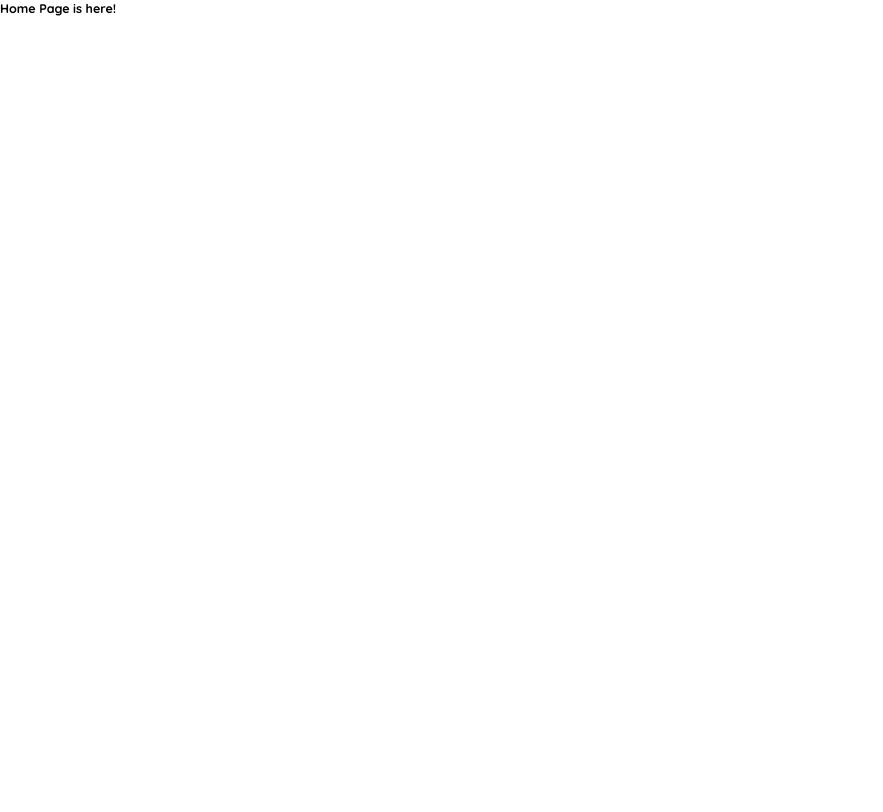
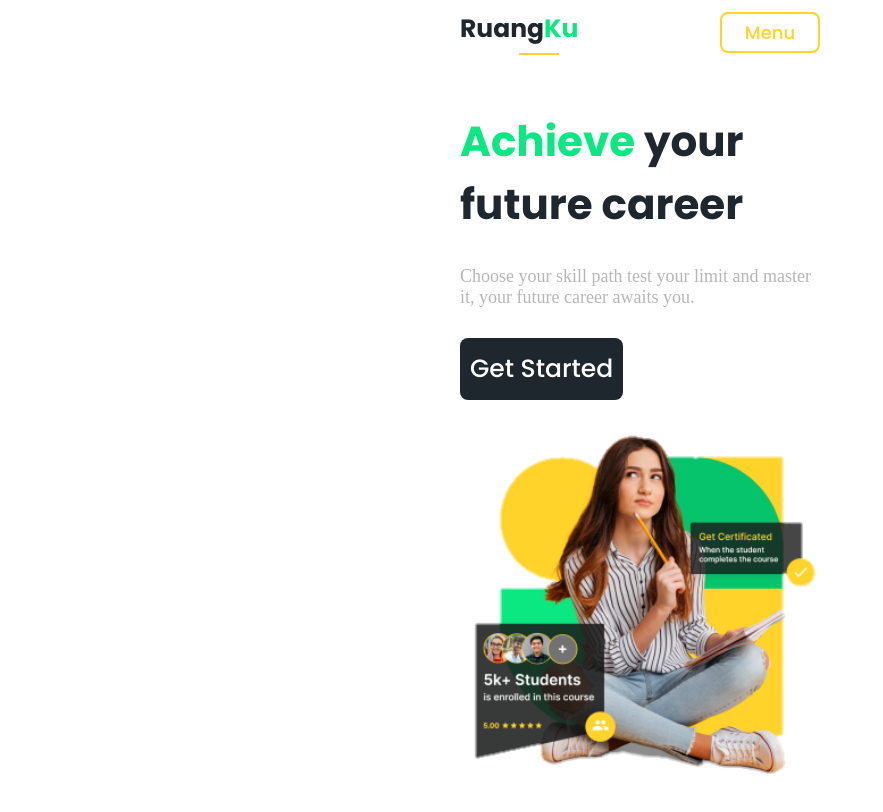
Before and after one commit to edmilson-dk/ruangku, a React (Create React App) app: page / in a window 1280 px wide. Shown: the top 812 px of the page, without its empty margins (0-883 px from the left). Built offline with nearby package versions, Linux system fonts and the light colour scheme; the HTML template or start-up script is replaced by a standard one.

Commit message:
feat: new section created

```diff
--- a/public/index.html
+++ b/public/index.html
@@ -5,8 +5,7 @@
     <link rel="icon" href="%PUBLIC_URL%/favicon.ico" />
     <meta name="viewport" content="width=device-width, initial-scale=1" />
     <meta name="theme-color" content="#000000" />
-    <link rel="preconnect" href="https://fonts.gstatic.com">
-<link href="https://fonts.googleapis.com/css2?family=Quicksand:wght@400;600;700&display=swap" rel="stylesheet">
+    <link href="https://fonts.googleapis.com/css2?family=Poppins:wght@300;400;500;700;800;900&display=swap" rel="stylesheet">
     <title>RuangKu</title>
   </head>
   <body>
--- /dev/null
+++ b/src/Components/Banner/index.js
@@ -0,0 +1,37 @@
+import Container from '../../styles/container';
+import backgroundImage from '../../assets/images/background-ruangku.png';
+
+import {
+  BannerWrapper,
+  BannerContainer,
+  BannerContent,
+  BannerTitle,
+  BannerText,
+  BannerButton,
+  BannerImage,
+} from './styles';
+
+function Banner() {
+  return (
+    <BannerWrapper>
+      <Container>
+        <BannerContainer>
+          <BannerContent>
+            <BannerTitle>
+              <span>Achieve</span> your future  career
+            </BannerTitle>
+            <BannerText>
+              Choose your skill path test your limit and master it, your future career awaits you.
+            </BannerText>
+            <BannerButton>Get Started</BannerButton>
+          </BannerContent>
+          <BannerImage>
+            <img src={backgroundImage} alt="Ruangku"/>
+          </BannerImage>
+        </BannerContainer>
+      </Container>
+    </BannerWrapper>
+  );
+}
+
+export default Banner;
--- /dev/null
+++ b/src/Components/Banner/styles.js
@@ -0,0 +1,66 @@
+import styled from 'styled-components';
+
+export const BannerWrapper = styled.section`
+  width: 100%;
+  padding: 4rem 0;
+  background: ${({ theme }) => theme.colors.white};
+`;
+
+export const BannerContainer = styled.article`
+  width: 100%;
+  display: grid;
+  grid-template-columns: auto;
+  justify-content: center;
+  align-items: center;
+  grid-gap: 3rem;
+`;
+
+export const BannerContent = styled.div`
+  display: flex;
+  flex-direction: column;
+  justify-content: center;
+  align-items: flex-start;
+`;
+
+export const BannerTitle = styled.h1`
+  font-size: ${({ theme }) => theme.fontSizes.mobile.lg};
+  color: ${({ theme }) => theme.colors.dark};
+  font-weight: 700;
+  text-align: left;
+
+  span {
+    color: ${({ theme }) => theme.colors.greenLight};
+  }
+`;
+
+export const BannerText = styled.p`
+  font-size: ${({ theme }) => theme.fontSizes.mobile.sm};
+  color: ${({ theme }) => theme.colors.gray};
+  font-weight: 400;
+  text-align: left;
+  margin: 3rem 0;
+`;
+
+export const BannerButton = styled.button`
+  font-size: ${({ theme }) => theme.fontSizes.mobile.md};
+  color: ${({ theme }) => theme.colors.white};
+  background: ${({ theme }) => theme.colors.dark};
+  font-weight: 500;
+  text-align: left;
+
+  padding: 1.2rem 1rem;
+  border-radius: 0.8rem;
+  border: none;
+  cursor: pointer;
+`;
+
+export const BannerImage = styled.div`
+  width: 100%;
+
+  img {
+    display: block;
+    width: 100%;
+    max-width: 100%;
+    object-fit: cover;
+  }
+`;
--- a/src/Components/UI/Header/index.js
+++ b/src/Components/UI/Header/index.js
@@ -0,0 +1,49 @@
+import { useState } from 'react';
+import Container from '../../../styles/container';
+
+import {
+  HeaderWrapper,
+  Headercontainer,
+  HeaderLogo,
+  HeaderBtnMenu,
+  HeaderMenu,
+  HeaderMenuItems,
+  HeaderMenuActions,
+} from './styles';
+
+function Header() {
+  const [ menu, setMenu ] = useState(false);
+
+  function handleClickMenu() {
+    setMenu(!menu);
+    document.body.style.overflow = !menu ? 'hidden' : 'scroll';
+  }
+
+  return (
+    <HeaderWrapper displayMenu={menu}>
+      <Container>
+        <Headercontainer>
+          <HeaderLogo displayMenu={menu}>
+            Ruang<span>Ku</span>
+          </HeaderLogo>
+            <HeaderBtnMenu onClick={handleClickMenu}>Menu</HeaderBtnMenu>
+            <HeaderMenu displayMenu={menu}>
+              <HeaderMenuItems>
+                <li><a href="https://github.com/DKSecurity99">About us</a></li>
+                <li><a href="https://github.com/DKSecurity99">Class</a></li>
+                <li><a href="https://github.com/DKSecurity99">Mentors</a></li>
+                <li><a href="https://github.com/DKSecurity99">Course</a></li>
+                <li><a href="https://github.com/DKSecurity99">Blog</a></li>
+              </HeaderMenuItems>
+              <HeaderMenuActions>
+                <a href='https://github.com/DKSecurity99'>Login</a>
+                <a className="signup" href='https://github.com/DKSecurity99'>Sign up</a>
+              </HeaderMenuActions>
+            </HeaderMenu>
+        </Headercontainer>
+      </Container>
+    </HeaderWrapper>
+  );
+}
+
+export default Header;
--- a/src/Components/UI/Header/styles.js
+++ b/src/Components/UI/Header/styles.js
@@ -1 +1,139 @@
-import styled from 'styled-components';
+import styled, { css } from 'styled-components';
+
+export const HeaderWrapper = styled.header`
+  width: 100%;
+  height: 7rem;
+  padding: 1rem 0;
+  position: relative;
+  background: ${({ theme }) => theme.colors.white};
+  transition: background-color .3s linear;
+
+  ${({ displayMenu }) => displayMenu ? css`
+    background: ${({ theme }) => theme.colors.dark};
+  ` : css`
+    background: ${({ theme }) => theme.colors.white};
+  `}
+`;
+
+export const Headercontainer = styled.article`
+  width: 100%;
+  display: flex;
+  justify-content: space-between;
+  align-items: center;
+`;
+
+export const HeaderLogo = styled.h3`
+  font-size: ${({ theme }) => theme.fontSizes.mobile.md};
+  font-weight: 600;
+  color: ${({ theme }) => theme.colors.dark};
+  text-align: left;
+  transition: color .3s linear;
+
+  &::after {
+    content: "";
+    display: block;
+    height: 2px;
+    width: 4rem;
+    background: ${({ theme }) => theme.colors.yellow};
+    margin-left: 50%;
+    margin-top: 0.5rem;
+  }
+
+  span {
+    color: ${({ theme }) => theme.colors.greenLight};
+  }
+
+  ${({ displayMenu }) => displayMenu ? css`
+    color: ${({ theme }) => theme.colors.white};
+  ` : css`
+    color: ${({ theme }) => theme.colors.dark};
+  `}
+`;
+export const HeaderBtnMenu = styled.button`
+  width: 100%;
+  max-width: 10rem;
+  display: block;
+  padding: 0.5rem;
+  background: none;
+
+  cursor: pointer;
+  font-size: ${({ theme }) => theme.fontSizes.mobile.sm};
+  font-weight: 500;
+  color: ${({ theme }) => theme.colors.yellow};
+  border: 2px solid ${({ theme }) => theme.colors.yellow};
+  border-radius: 0.8rem;
+`;
+
+export const HeaderMenu = styled.nav`
+  padding: 3rem 0 16rem 0;
+  position: fixed;
+  top: 6rem;
+  left: -100%;
+  bottom: 0;
+  width: 100%;
+  height: 100vh;
+  z-index: 999;
+  transition: all .5s linear;
+  background: ${({ theme }) => theme.colors.dark};
+
+  ${({ displayMenu }) => displayMenu ? css`
+    left: 0;
+  `: css`
+    left: -100%;
+  `}
+
+  display: flex;
+  flex-direction: column;
+  align-items: center;
+  justify-content: space-between;
+`;
+
+export const HeaderMenuItems = styled.ul`
+  width: 100%;
+  max-width: 38rem;
+  padding: 0 1rem;
+  background: transparent;
+
+  display: flex;
+  flex-direction: column;
+  align-items: flex-start;
+  justify-content: center;
+
+  li {
+    display: block;
+  }
+
+  li a {
+    font-size: ${({ theme }) => theme.fontSizes.mobile.sm};
+    font-weight: 500;
+    color: ${({ theme }) => theme.colors.white};
+  }
+
+  li + li {
+    margin-top: 2rem;
+  }
+`;
+
+export const HeaderMenuActions = styled.div`
+  width: 100%;
+  max-width: 38rem;
+  padding: 0 1rem;
+  margin-top: 3rem;
+
+  a {
+    display: inline-block;
+    width: calc(50% - 1rem);
+    padding: 1.2rem 0;
+    font-size: ${({ theme }) => theme.fontSizes.mobile.sm};
+    font-weight: 500;
+    color: ${({ theme }) => theme.colors.white};
+    text-align: left;
+  }
+
+  .signup {
+    border-radius: 0.8rem;
+    border: 2px solid ${({ theme }) => theme.colors.yellow};
+    color: ${({ theme }) => theme.colors.yellow};
+    text-align: center;
+  }
+`;
--- a/src/Screens/HomePage/index.js
+++ b/src/Screens/HomePage/index.js
@@ -1,8 +1,14 @@
+import React, { Suspense } from 'react';
+
+const Header = React.lazy(() => import('../../Components/UI/Header/'));
+const BannerSection = React.lazy(() => import('../../Components/Banner/'));
+
 function HomePage() {
   return (
-    <h1>
-      Home Page is here!
-    </h1>
+    <Suspense fallback={null}>
+      <Header />
+      <BannerSection />
+    </Suspense>
   );
 }
 
--- a/src/styles/reboot.js
+++ b/src/styles/reboot.js
@@ -19,7 +19,7 @@ const GlobalStyle = createGlobalStyle`
   h3,
   a,
   button {
-    font-family: 'Quicksand', sans-serif;
+    font-family: 'Poppins', sans-serif;
   }
 
   a {
--- a/src/styles/theme.js
+++ b/src/styles/theme.js
@@ -13,8 +13,8 @@ const theme = {
   fontSizes: {
     mobile: {
       sm: '1.8rem',
-      md: '2.4rem',
-      lg: '3.2rem',
+      md: '2.5rem',
+      lg: '4.2rem',
     }
   },
 };
```
Also changed, not shown: src/assets/images/background-ruangku.png (added), 1 other file (tests, documents, lock files or other folders).
